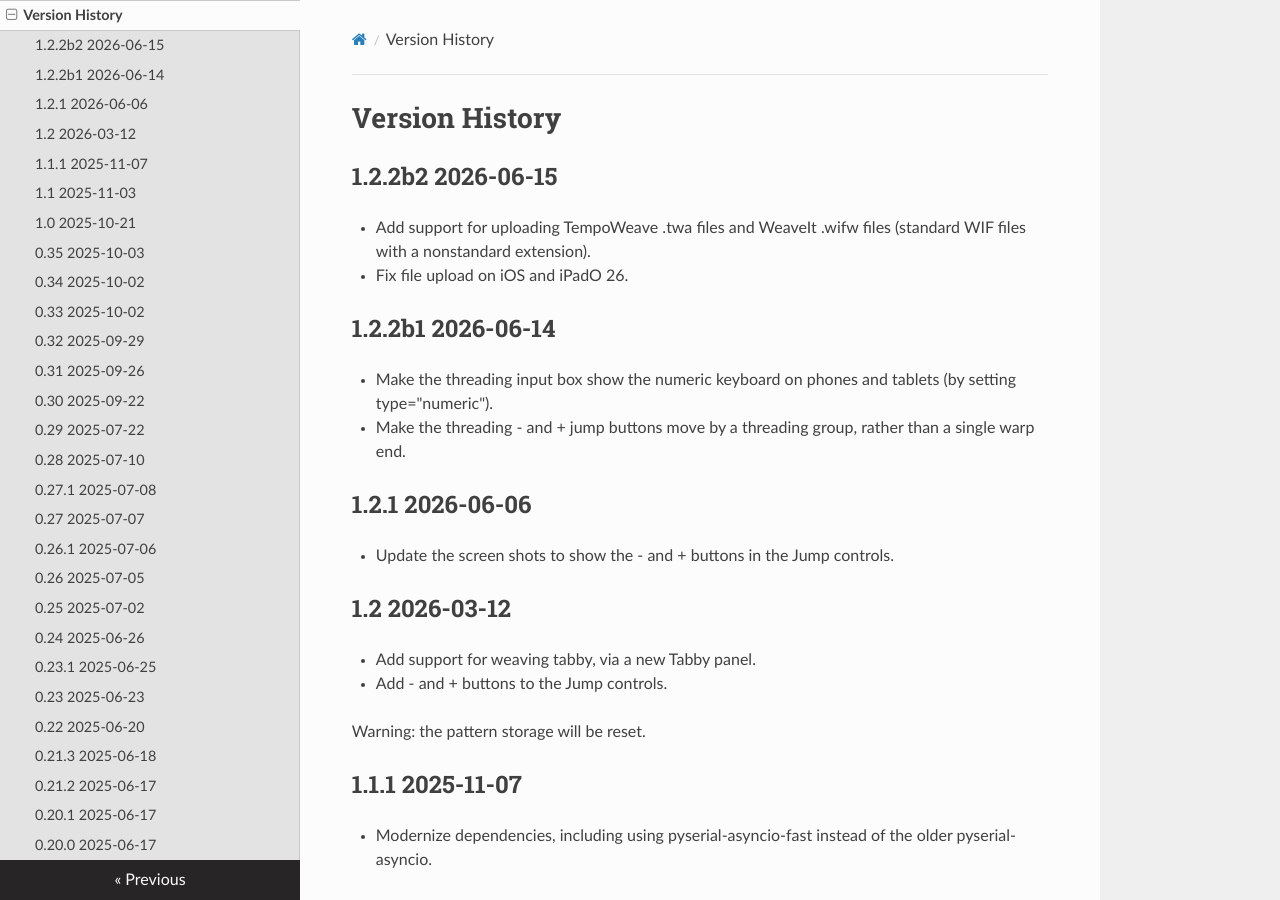
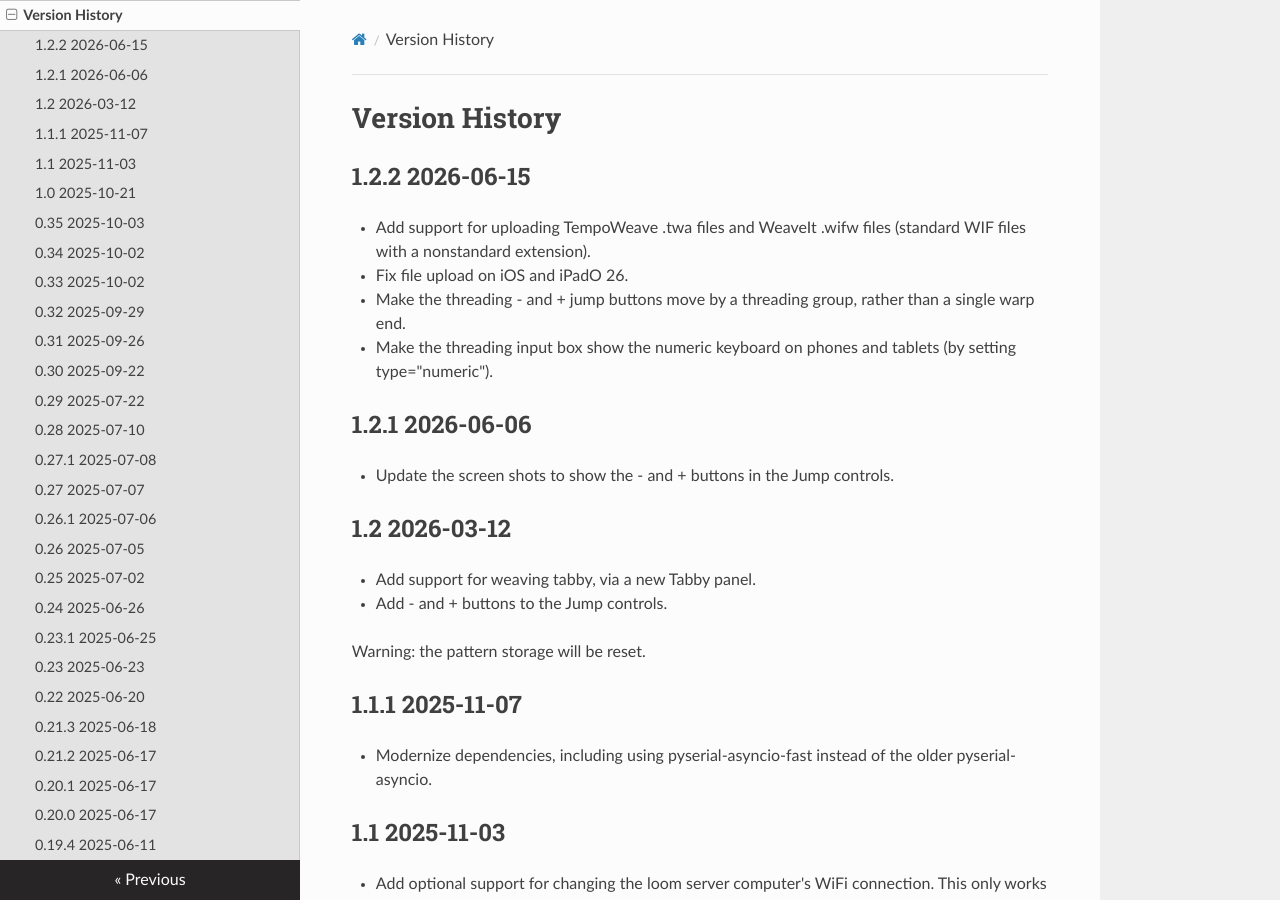
Before and after one commit to r-owen/base_loom_server, an MkDocs documentation site: the page built from docs/version_history.md, in a window 1280 px wide and 900 px high. Built offline with MkDocs 1.6.1, drawn with Linux system fonts in a browser that asks for light colours; nearby versions of some CDN libraries.

Commit message:
Update the version history

```diff
--- a/docs/version_history.md
+++ b/docs/version_history.md
@@ -1,14 +1,11 @@
 # Version History
 
-## 1.2.2b2 2026-06-15
+## 1.2.2 2026-06-15
 
 * Add support for uploading TempoWeave .twa files and WeaveIt .wifw files (standard WIF files with a nonstandard extension).
 * Fix file upload on iOS and iPadO 26.
-
-## 1.2.2b1 2026-06-14
-
+* Make the threading - and + jump buttons move by a threading group, rather than a single warp end.
 * Make the threading input box show the numeric keyboard on phones and tablets (by setting type="numeric").
-* Make the threading - and + jump buttons move by a threading group, rather than a single warp end.
 
 ## 1.2.1 2026-06-06
 
```
